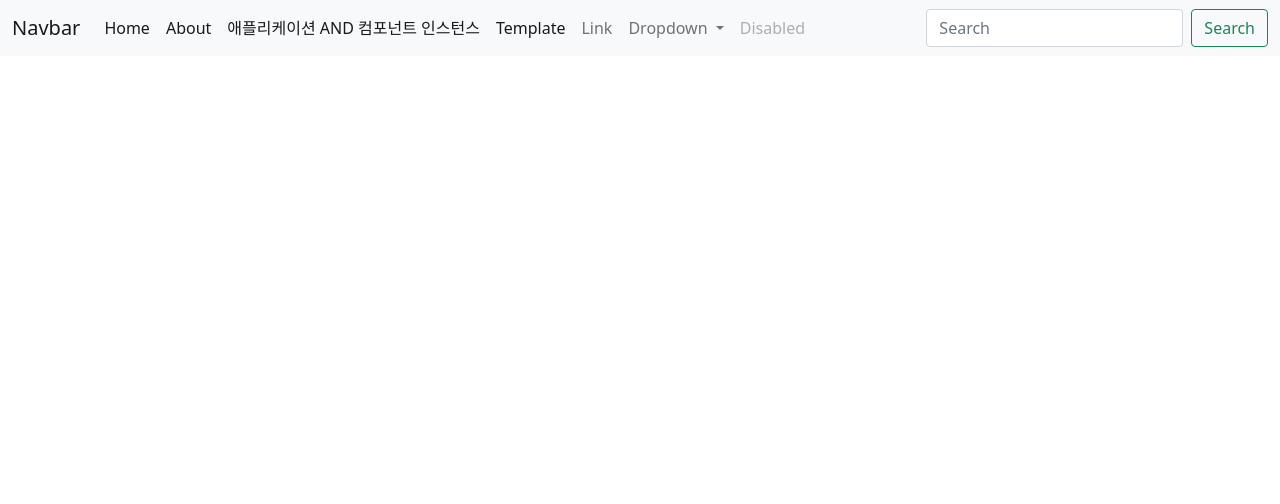
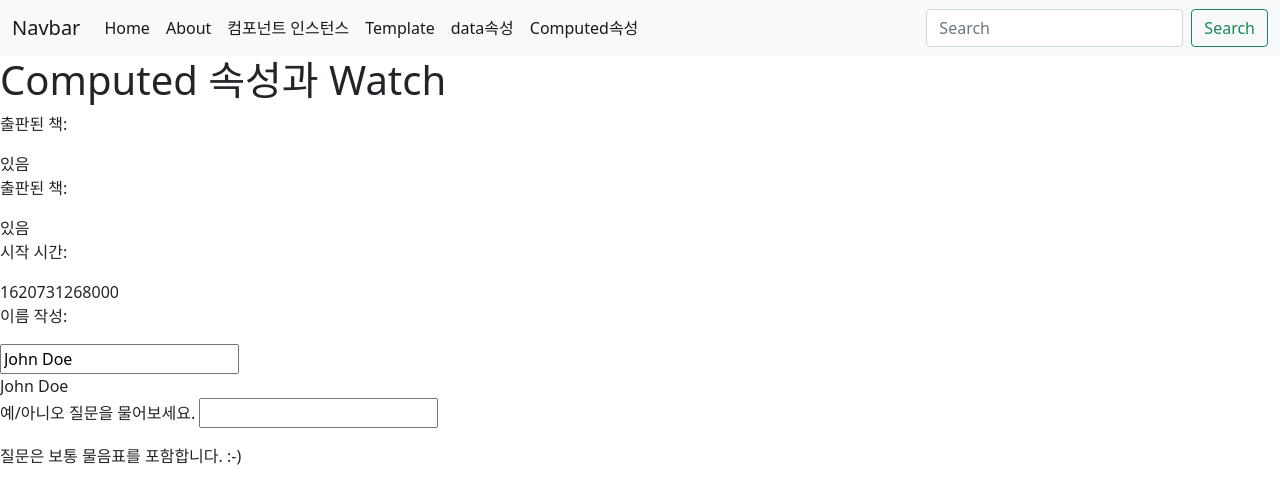
Before and after one commit to too3245/startVueJS, a Vue app in the folder startVueJs/: page /computed in a window 1280 px wide. Shown: the top 504 px of the page. Built offline with nearby package versions, Linux system fonts and the light colour scheme.

Commit message:
데이터 속성, 컴포넌트 사용 추가

```diff
--- a/startVueJs/package.json
+++ b/startVueJs/package.json
@@ -8,8 +8,12 @@
   },
   "dependencies": {
     "@popperjs/core": "^2.9.2",
+    "axios": "^0.21.1",
     "bootstrap": "^5.0.0",
+    "lodash": "^4.17.21",
     "vue": "^3.0.5",
+    "vue-axios": "^3.2.4",
+    "vue-lodash": "^2.1.2",
     "vue-router": "^4.0.6"
   },
   "devDependencies": {
--- a/startVueJs/src/components/layout/Header.vue
+++ b/startVueJs/src/components/layout/Header.vue
@@ -15,11 +15,18 @@
                         <a class="nav-link active" aria-current="page" href="/About">About</a>
                     </li>
                     <li class="nav-item">
-                        <a class="nav-link active" aria-current="page" href="/appAndCompo">애플리케이션 AND 컴포넌트 인스턴스</a>
+                        <a class="nav-link active" aria-current="page" href="/appAndCompo">컴포넌트 인스턴스</a>
                     </li>
                     <li class="nav-item">
                         <a class="nav-link active" aria-current="page" href="/template">Template</a>
                     </li>
+                    <li class="nav-item">
+                        <a class="nav-link active" aria-current="page" href="/dataType">data속성</a>
+                    </li>
+                    <li class="nav-item">
+                        <a class="nav-link active" aria-current="page" href="/computed">Computed속성</a>
+                    </li>
+<!--
                     <li class="nav-item">
                         <a class="nav-link" href="#">Link</a>
                     </li>
@@ -37,6 +44,7 @@
                     <li class="nav-item">
                         <a class="nav-link disabled" href="#" tabindex="-1" aria-disabled="true">Disabled</a>
                     </li>
+ -->
                 </ul>
                 <form class="d-flex">
                     <input class="form-control me-2" type="search" placeholder="Search" aria-label="Search">
--- a/startVueJs/src/views/AppCompo.vue
+++ b/startVueJs/src/views/AppCompo.vue
@@ -3,8 +3,8 @@
         <h1>앱 컵포넌트</h1>
     </div>
 </template>
+
 <script>
-
 export default {
 
 }
--- /dev/null
+++ b/startVueJs/src/views/Computed.vue
@@ -0,0 +1,105 @@
+<template>
+    <div>
+        <h1>Computed 속성과 Watch</h1>
+        <div id="computed-basic">
+            <p> 출판된 책: </p>
+            <span>{{ author.books.length > 0 ? '있음' : '없음' }}</span>
+        </div>
+        <div>
+            <p> 출판된 책: </p>
+            <span>{{ publishedBooksMessage }}</span>
+        </div>
+        <div>
+            <p>시작 시간:</p>
+            <span>{{now}}</span>
+        </div>
+        <div>
+            <p>이름 작성:</p>
+            <div><input  v-model="fullName" /></div>
+            <div>{{ fullName }}</div>
+        </div>
+        <div id="watch-example">
+            <p>
+                예/아니오 질문을 물어보세요.
+                <input v-model="question" />
+            </p>
+            <p>{{ answer }}</p>
+        </div>
+    </div>
+</template>
+
+<script>
+import axios from 'axios'
+export default {
+    data(){
+        return{
+            author:{
+                name:'존 윈',
+                books:[
+                    '뷰2- 목차 설명',
+                    '뷰3- 기초 설명',
+                    '뷰4- 완벽 익히기'
+                ]
+            },
+            firstName:'',
+            lastName:'',
+            question:'',
+            answer:'질문은 보통 물음표를 포함합니다. :-)'
+        }
+    },
+    created(){
+        this.fullName = 'John Doe'
+    },
+    setup() {
+
+    },
+    watch:{
+        question(newQuestion,oldQuestion){
+            if(newQuestion.indexOf('?') > -1){
+                this.getAnswer()
+            }
+        }
+    },
+    methods:{
+        getAnswer(){
+            this.answer = '생각중...'
+            axios.get('https://yesno.wtf/api')
+          .then(response => {
+            this.answer = response.data.answer
+          })
+          .catch(error => {
+            this.answer = '에러! API에 닿지 못했습니다. ' + error
+          })
+        }
+    },
+    computed:{
+        publishedBooksMessage(){
+            return this.author.books.length > 0 ? '있음' : '없음'
+        },
+        now(){
+            return Date.now()
+        },
+        fullName:{
+            data(){
+                return{
+                    firstName:'',
+                    lastName:''
+                }
+            },
+            get(){
+                return this.firstName + ' ' + this.lastName
+            },
+            set(newValue){
+                const names = newValue.split(' ')
+                this.firstName = names[0]
+                this.lastName = names[names.length -1]
+                console.log(this.firstName + ' ' + this.lastName)
+            }
+        },
+        getFullName(){
+            console.log(this.firstName + ' ' + this.lastName)
+            return this.firstName + ' ' + this.lastName
+        }
+    },
+}
+</script>
--- /dev/null
+++ b/startVueJs/src/views/DataType.vue
@@ -0,0 +1,53 @@
+<template>
+    <div>
+        <h1>데이터의 속성과 Methods</h1>
+        <div>{{count}}</div>
+        <div>
+            <button @click="count">카운트 증가.</button>
+        </div>
+        <div>
+            <button @click="debounceClick">500ms마다 카운트 증가.</button>
+        </div>
+    </div>
+</template>
+
+<script>
+import VueLodash from 'vue-lodash'
+import lodash from 'lodash'
+
+export default {
+    name: "DataType"
+    ,
+    props: {
+        title: String
+    },
+    data(){
+        return{
+            count: 0
+        }
+    },
+    created(){
+        this.debounceClick = lodash.debounce(this.addCount,500);
+    },
+    setup() {
+    },
+    mounted(){
+        console.log(this.count)
+    },
+    unmounted(){
+        this.debounceClick.cancel()
+    },
+    methods:{
+        //디바운싱: 연이어 호출되는 함수들 중 마지막 함수만 호출하도록 하는 것
+        /* addCount: lodash.debounce(function() {
+            this.count++
+        },500) */
+        addCount(){
+            this.count++
+        }
+    },
+    use(){
+        VueLodash, { name: 'custom' , lodash: lodash }
+    }
+}
+</script>
```
Also changed, not shown: startVueJs/src/router.js (+5 -2 lines), 1 other file (tests, documents, lock files or other folders).
